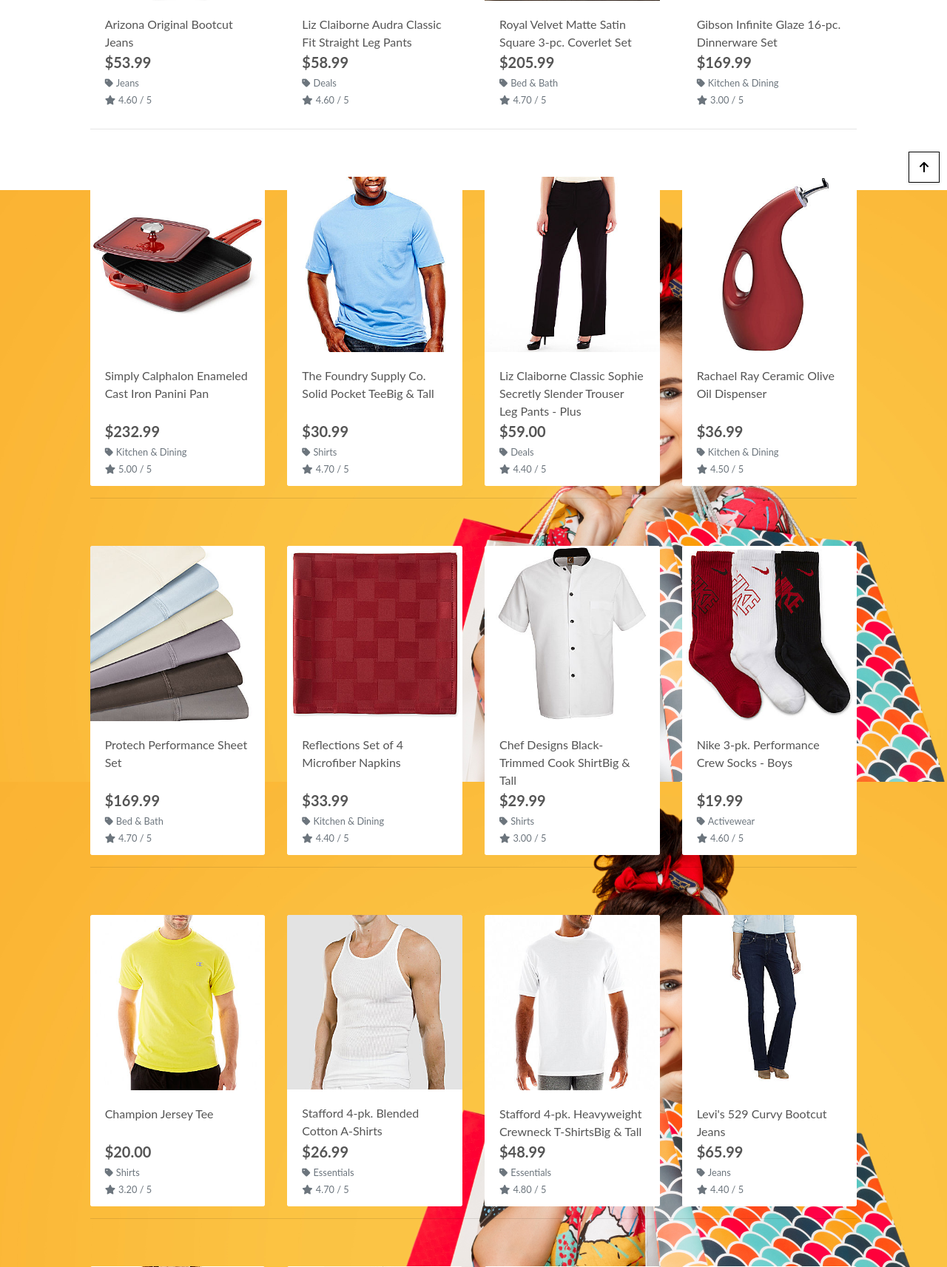
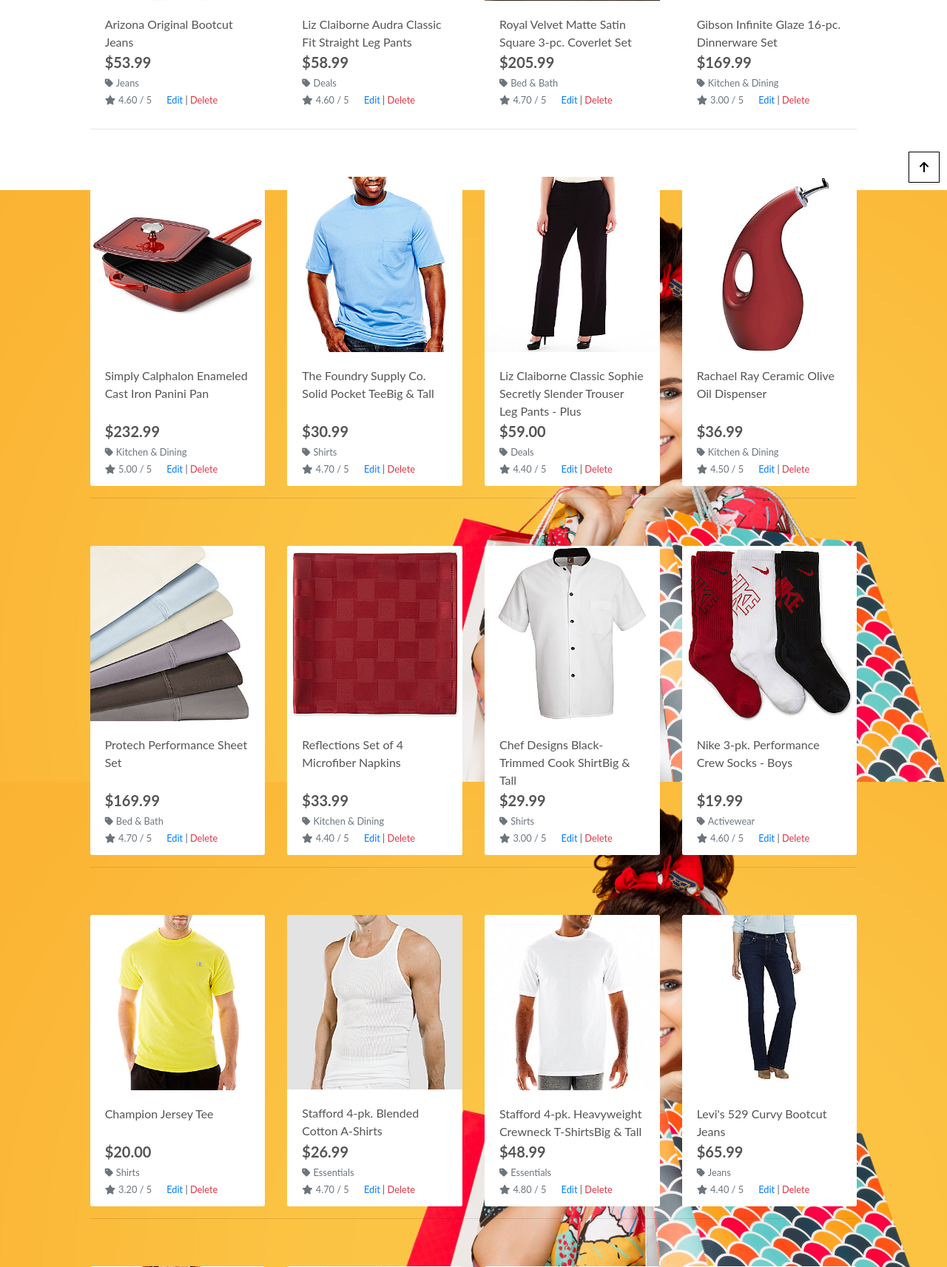
Before and after one commit to darco31/botique_ado, a Django app: page /products/ in a window 1280 px wide. Shown: the part 543-2256 px from the top of the page at 74% size. Run offline with Django 3.2, Linux system fonts and the light colour scheme; the visitor is signed in with stand-in values (Sample User, id 1); data comes from the database, SQL or seed files in the repository; some libraries are stand-ins or nearby versions.

Commit message:
Add ability to edit and delete products as superuser

```diff
--- a/products/templates/products/product_detail.html
+++ b/products/templates/products/product_detail.html
@@ -41,6 +41,12 @@
                 <small class="text-muted"><i class="fas fa-star mr-1"></i>{{ product.rating }} / 5</small>
                 {% else %}
                 <small class="text-muted">No Rating</small>
+                {% endif %}
+                {% if request.user.is_superuser %}
+                <small class="ml-3">
+                    <a href="{% url 'edit_product' product.id %}">Edit</a> |
+                    <a class="text-danger" href="{% url 'delete_product' product.id %}">Delete</a>
+                </small>
                 {% endif %}
                 <p class="mt-3">{{ product.description }}</p>
                 <form class="form" action="{% url 'add_to_bag' product.id %}" method="POST">
--- a/products/templates/products/products.html
+++ b/products/templates/products/products.html
@@ -82,6 +82,12 @@
                                     {% else %}
                                     <small class="text-muted">No Rating</small>
                                     {% endif %}
+                                    {% if request.user.is_superuser %}
+                                    <small class="ml-3">
+                                        <a href="{% url 'edit_product' product.id %}">Edit</a> |
+                                        <a class="text-danger" href="{% url 'delete_product' product.id %}">Delete</a>
+                                    </small>
+                                    {% endif %}
                                 </div>
                             </div>
                         </div>
--- a/products/urls.py
+++ b/products/urls.py
@@ -6,4 +6,5 @@ urlpatterns = [
     path('<int:product_id>/', views.product_detail, name='product_detail'),
     path('add/', views.add_product, name='add_product'),
     path('edit/<int:product_id>/', views.edit_product, name='edit_product'),
+    path('delete/<int:product_id>/', views.delete_product, name='delete_product'),
 ]
--- a/products/views.py
+++ b/products/views.py
@@ -116,3 +116,11 @@ def edit_product(request, product_id):
     }
 
     return render(request, template, context)
+
+
+def delete_product(request, product_id):
+    """ Delete a product from the store """
+    product = get_object_or_404(Product, pk=product_id)
+    product.delete()
+    messages.success(request, 'Product deleted!')
+    return redirect(reverse('products'))
```
